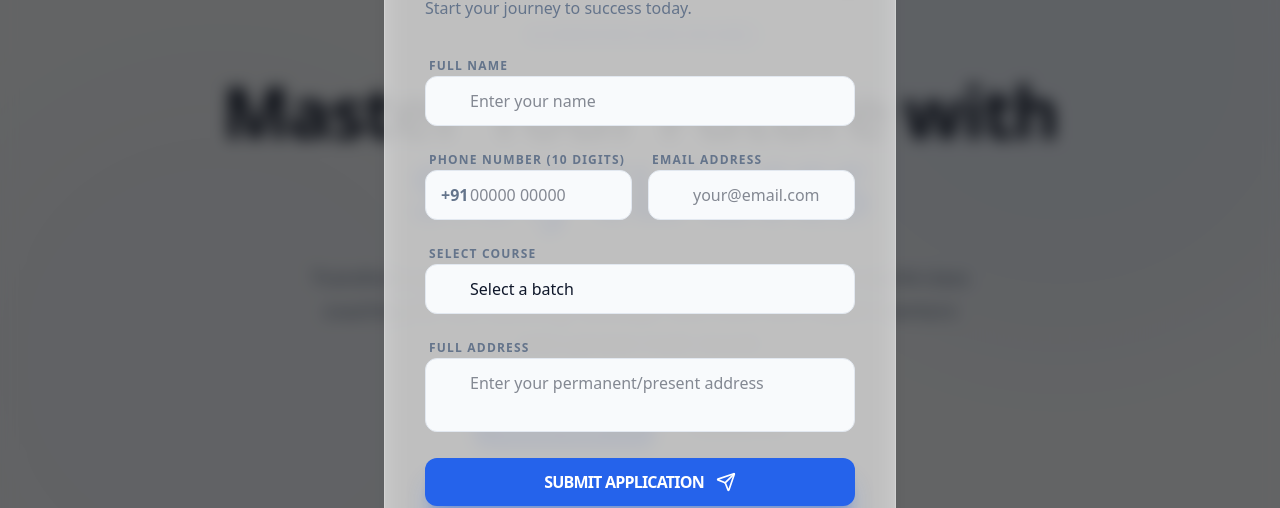
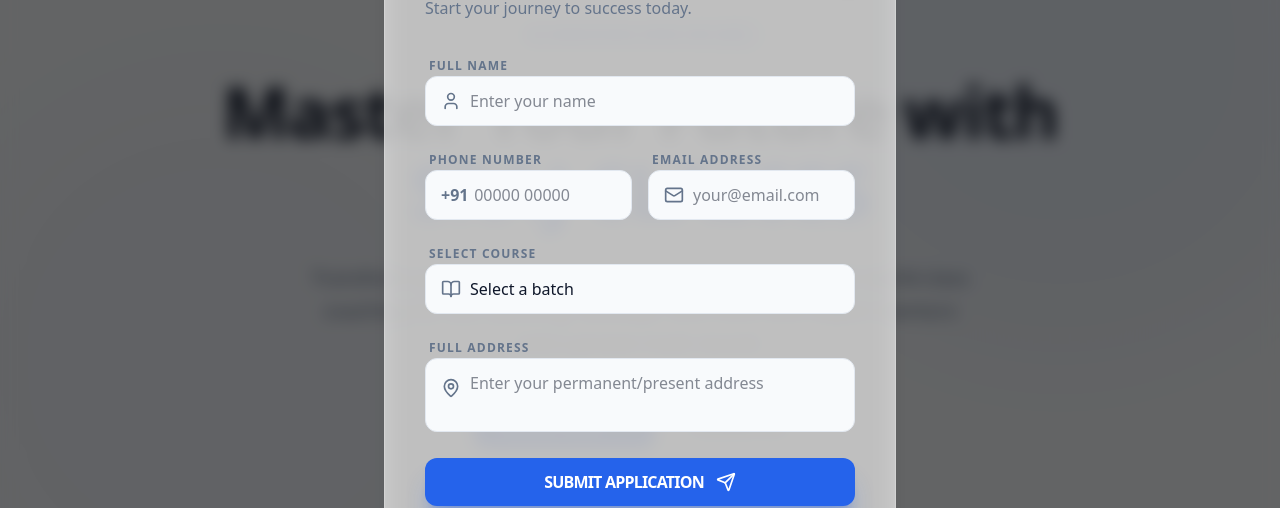
Before and after one commit to minions-03/SRAJ_CLASSES, a Next.js app: page / in a window 1280 px wide. Both pictures are taken after a click on the button "ENROLL NOW". Shown: the part 171-679 px from the top of the page. Built offline with nearby package versions, Linux system fonts and the light colour scheme.

Commit message:
reponsive updated

```diff
--- a/src/app/students/add/page.js
+++ b/src/app/students/add/page.js
@@ -102,7 +102,7 @@ export default function AddStudentPage() {
                                         required
                                         maxLength="10"
                                         className="input-field w-full pl-14"
-                                        placeholder="98765 43210"
+                                        placeholder=" 00000 00000"
                                         value={formData.phone.replace('+91 ', '')}
                                         onChange={(e) => {
                                             const val = e.target.value.replace(/\D/g, '').slice(0, 10);
@@ -143,7 +143,7 @@ export default function AddStudentPage() {
                                     <select
                                         name="course"
                                         required
-                                        className="input-field w-full pl-10 appearance-none bg-background cursor-pointer"
+                                        className="input-field w-full pl-14 appearance-none bg-background cursor-pointer"
                                         value={formData.course}
                                         onChange={handleChange}
                                     >
@@ -160,14 +160,17 @@ export default function AddStudentPage() {
 
                             <div className="space-y-2">
                                 <label className="text-sm font-medium">Permanent Address *</label>
+                                <div className="relative">
+                                    <MapPin className="absolute left-3 top-4 h-4 w-4 text-muted-foreground" />
                                     <textarea
                                         name="address"
                                         required
-                                    className="input-field w-full min-h-[80px] py-3"
+                                        className="input-field w-full min-h-[80px] py-3 pl-14"
                                         placeholder="Enter complete address..."
                                         value={formData.address}
                                         onChange={handleChange}
                                     />
+                                </div>
                             </div>
 
                             <div className="space-y-2">
--- a/src/components/EnrollmentModal.js
+++ b/src/components/EnrollmentModal.js
@@ -1,7 +1,7 @@
 'use client';
 
 import React, { useState } from 'react';
-import { X, CheckCircle2, Loader2, Send } from 'lucide-react';
+import { X, CheckCircle2, Loader2, Send, User, Mail, BookOpen, MapPin, Phone } from 'lucide-react';
 
 export function EnrollmentModal({ isOpen, onClose }) {
     const [formData, setFormData] = useState({
@@ -87,27 +87,30 @@ export function EnrollmentModal({ isOpen, onClose }) {
                             <form onSubmit={handleSubmit} className="space-y-5">
                                 <div className="space-y-2">
                                     <label className="text-xs font-black uppercase tracking-widest text-muted-foreground ml-1">Full Name</label>
+                                    <div className="relative">
+                                        <User className="absolute left-4 top-1/2 -translate-y-1/2 h-5 w-5 text-muted-foreground" />
                                         <input
                                             required
                                             type="text"
                                             placeholder="Enter your name"
-                                        className="input-field py-4"
+                                            className="input-field py-4 pl-12"
                                             value={formData.name}
                                             onChange={(e) => setFormData({ ...formData, name: e.target.value })}
                                         />
                                     </div>
+                                </div>
 
                                 <div className="grid grid-cols-1 sm:grid-cols-2 gap-4">
                                     <div className="space-y-2">
-                                        <label className="text-xs font-black uppercase tracking-widest text-muted-foreground ml-1">Phone Number (10 Digits)</label>
+                                        <label className="text-xs font-black uppercase tracking-widest text-muted-foreground ml-1">Phone Number</label>
                                         <div className="relative">
                                             <span className="absolute left-4 top-1/2 -translate-y-1/2 font-bold text-muted-foreground">+91 </span>
                                             <input
                                                 required
                                                 type="tel"
                                                 maxLength="10"
-                                                placeholder="00000 00000"
-                                                className="input-field py-4 pl-14"
+                                                placeholder=" 00000 00000"
+                                                className="input-field py-4 pl-16"
                                                 value={formData.phone.replace('+91 ', '')}
                                                 onChange={(e) => {
                                                     const val = e.target.value.replace(/\D/g, '').slice(0, 10);
@@ -118,22 +121,27 @@ export function EnrollmentModal({ isOpen, onClose }) {
                                     </div>
                                     <div className="space-y-2">
                                         <label className="text-xs font-black uppercase tracking-widest text-muted-foreground ml-1">Email Address</label>
+                                        <div className="relative">
+                                            <Mail className="absolute left-4 top-1/2 -translate-y-1/2 h-5 w-5 text-muted-foreground" />
                                             <input
                                                 required
                                                 type="email"
                                                 placeholder="your@email.com"
-                                            className="input-field py-4"
+                                                className="input-field py-4 pl-14"
                                                 value={formData.email}
                                                 onChange={(e) => setFormData({ ...formData, email: e.target.value })}
                                             />
                                         </div>
                                     </div>
+                                </div>
 
                                 <div className="space-y-2">
                                     <label className="text-xs font-black uppercase tracking-widest text-muted-foreground ml-1">Select Course</label>
+                                    <div className="relative">
+                                        <BookOpen className="absolute left-4 top-1/2 -translate-y-1/2 h-5 w-5 text-muted-foreground z-10" />
                                         <select
                                             required
-                                        className="input-field py-4 appearance-none cursor-pointer"
+                                            className="input-field py-4 pl-14 appearance-none cursor-pointer"
                                             value={formData.course}
                                             onChange={(e) => setFormData({ ...formData, course: e.target.value })}
                                         >
@@ -143,16 +151,20 @@ export function EnrollmentModal({ isOpen, onClose }) {
                                             ))}
                                         </select>
                                     </div>
+                                </div>
 
                                 <div className="space-y-2">
                                     <label className="text-xs font-black uppercase tracking-widest text-muted-foreground ml-1">Full Address</label>
+                                    <div className="relative">
+                                        <MapPin className="absolute left-4 top-5 h-5 w-5 text-muted-foreground" />
                                         <textarea
                                             required
                                             placeholder="Enter your permanent/present address"
-                                        className="input-field py-4 min-h-[100px] resize-none"
+                                            className="input-field py-4 pl-14 min-h-[100px] resize-none"
                                             value={formData.address}
                                             onChange={(e) => setFormData({ ...formData, address: e.target.value })}
                                         />
+                                    </div>
                                 </div>
 
                                 {error && (
```
Lines whose indentation alone changed are shown as unchanged.
